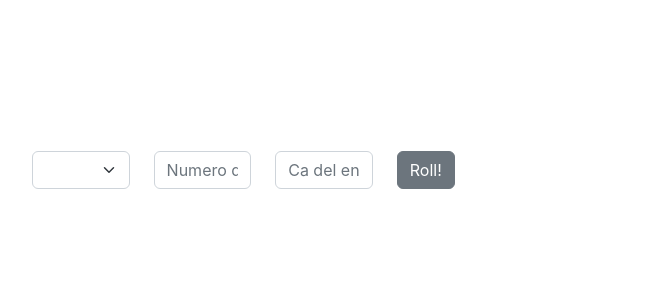
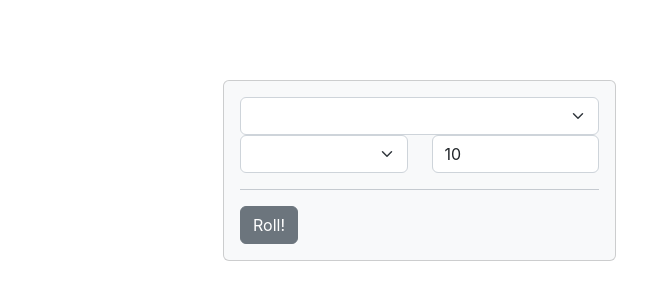
Before and after one commit to juananinca/horde, a Vue app: page / in a window 1280 px wide. Shown: the part 230-530 px from the top of the page, without its empty margins (12-659 px from the left). Built offline with nearby package versions, Linux system fonts and the light colour scheme.

Commit message:
added card to group of beasts

```diff
--- a/src/components/HordeGroup.vue
+++ b/src/components/HordeGroup.vue
@@ -12,13 +12,15 @@ export default defineComponent({
       beastOptionsValue: new Creature("", []),
       groupDamage: "",
       numberOfCreatures: "",
-      enemyCa: "",
-      uuid: uuidv4()
+      enemyCa: 10,
+      uuid: uuidv4(),
+      numberOfCreaturesOptions: [1, 2, 3, 4, 5, 6, 7, 8],
+      enemyCA: [1, 2, 3, 4, 5, 6, 7, 8, 9, 10, 11, 12, 13, 14, 15, 16, 17, 18, 19, 20, ]
     }
   },
   methods: {
     rollGroup() {
-      if (!this.numberOfCreatures || !this.enemyCa) {
+      if (!this.numberOfCreatures) {
         alert("Alguno de los campos obligatorios esta vacio!!")
         return
       }
@@ -36,6 +38,7 @@ export default defineComponent({
 </script>
 <template>
   <div>
+    <b-card bg-variant="light">
       <b-form-row>
         <b-col><b-form-select
           id="horde-group-beast-selector"
@@ -46,10 +49,18 @@ export default defineComponent({
               {{ option.name }}
             </option>
           </b-form-select></b-col>
-      <b-col><b-form-input v-model="numberOfCreatures" placeholder="Numero de criaturas" /></b-col>
-      <b-col><b-form-input v-model="enemyCa" placeholder="Ca del enemigo"/></b-col>
+      </b-form-row>
+      <b-form-row>
+        <!-- <b-col><b-form-input v-model="numberOfCreatures" placeholder="Numero de criaturas" /></b-col> -->
+        <b-col><b-form-select class="mb-2 mr-sm-2 mb-sm-0" v-model="numberOfCreatures" :options="[1, 2, 3, 4, 5, 6, 7, 8]"></b-form-select></b-col>
+        <b-col><b-form-input v-model="enemyCa" placeholder="CA del enemigo" pattern="\d*"/></b-col>
+        <!-- <b-col><b-form-select class="mb-2 mr-sm-2 mb-sm-0" v-model="enemyCa" :options="[1, 2, 3, 4, 5, 6, 7, 8]"></b-form-select></b-col> -->
+      </b-form-row>
+      <hr/>
+      <b-form-row>
         <b-col><b-button @click="rollGroup">Roll!</b-button></b-col>
         <b-col>{{groupDamage}}</b-col>
       </b-form-row>
+    </b-card>
   </div>
 </template>
```
Lines whose indentation alone changed are shown as unchanged.
